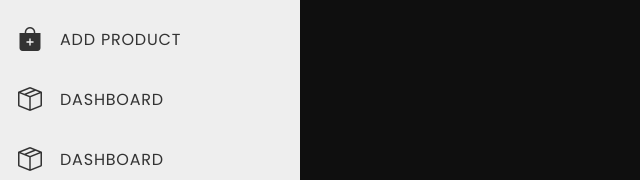
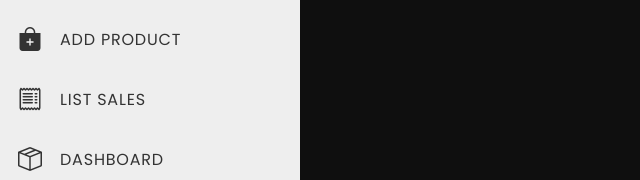
Before and after one commit to viniciusjuste/Sales-and-Inventory-Dashboard-FrontEnd, an Angular app in the folder SalesAndInventoryDashboard-FE/: page / in a window 1280 px wide. Shown: the part 160-340 px from the top of the page, without its empty margins (0-640 px from the left). Built offline with nearby package versions, Linux system fonts and the light colour scheme; no server answers.

Commit message:
feat: atualiza sidebar

```diff
--- a/SalesAndInventoryDashboard-FE/src/app/shared/sidebar/sidebar.component.html
+++ b/SalesAndInventoryDashboard-FE/src/app/shared/sidebar/sidebar.component.html
@@ -23,9 +23,9 @@
         </li>
 
         <li>
-            <a href="#">
-                <span class="icon"><i class="bi bi-box-seam"></i></span>
-                <span class="title">Dashboard</span>
+            <a routerLink="/list-sales">
+                <span class="icon"><i class="bi bi-receipt"></i></span>
+                <span class="title">List Sales</span>
             </a>
         </li>
 
@@ -85,7 +85,11 @@
                     <span class="title ms-3">Add Product</span>
                 </a>
             </li>
-            <li><a href="#">Contact</a></li>
+            <li><a routerLink="/list-sales">
+
+                    <span class="icon"><i class="bi bi-receipt"></i></span>
+                    <span class="title">List Sales</span>
+                </a></li>
             <li><a href="#">Blog</a></li>
         </ul>
     </nav>
```
